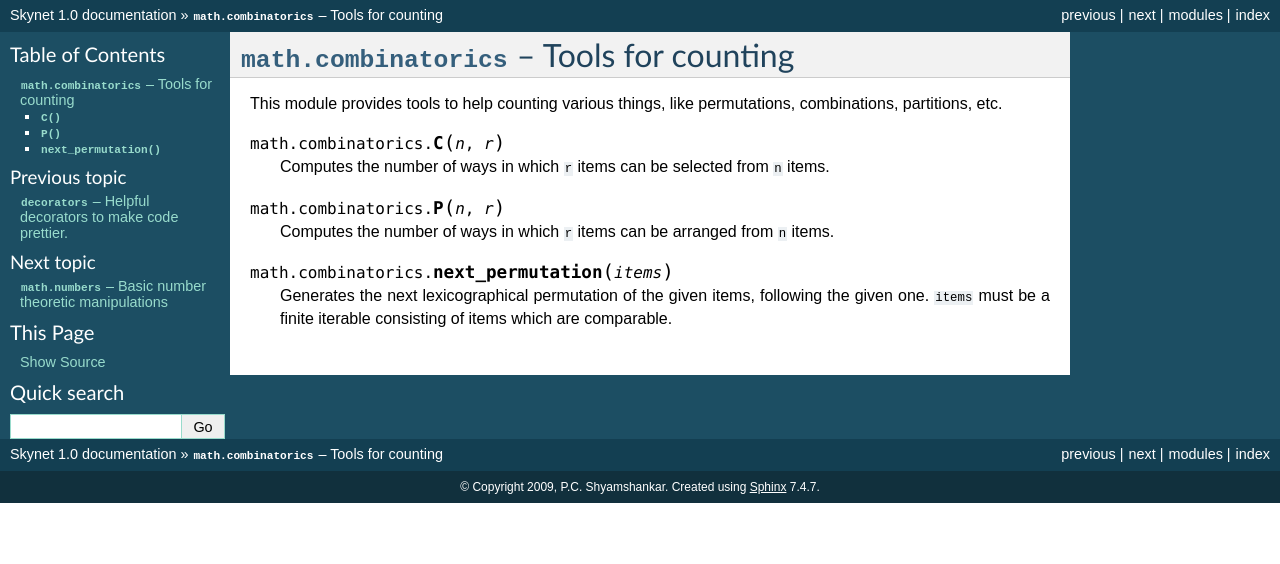
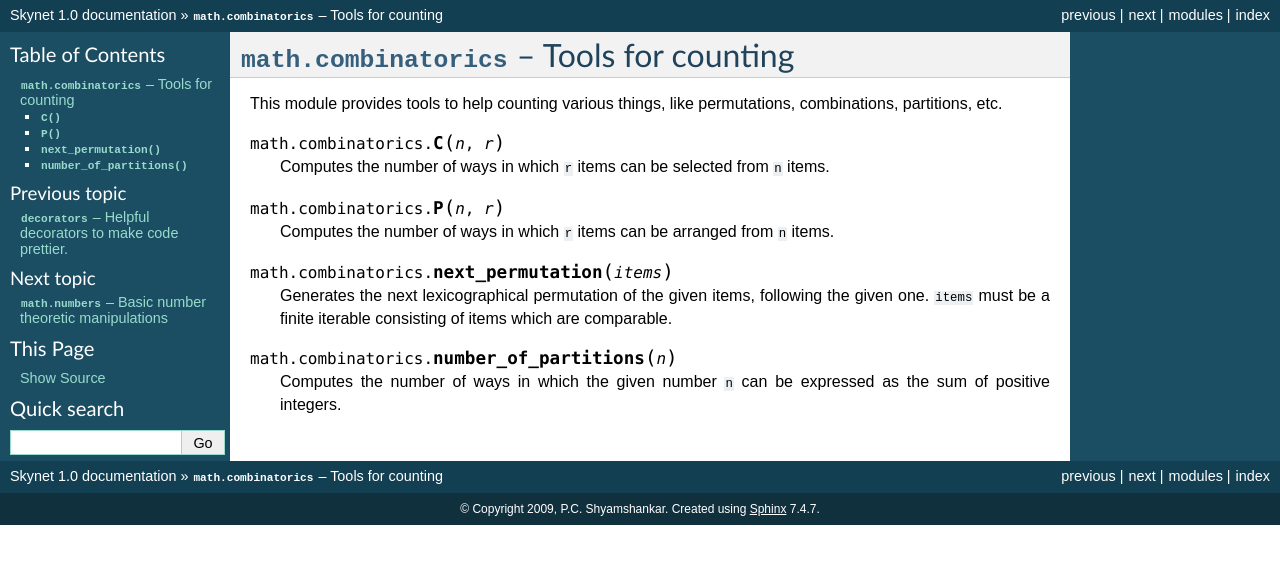
Before and after one commit to sykloid/skynet, a Sphinx documentation site: the page built from doc/source/math/combinatorics.rst, in a window 1280 px wide. Shown: the top 564 px of the page. Built offline with Sphinx 7.4.7, drawn with Linux system fonts in a browser that asks for light colours; formulas are drawn with MathJax 3.

Commit message:
Added documentation for number_of_partitions.

```diff
--- a/doc/source/math/combinatorics.rst
+++ b/doc/source/math/combinatorics.rst
@@ -24,3 +24,8 @@ combinations, partitions, etc.
     Generates the next lexicographical permutation of the given items,
     following the given one. ``items`` must be a finite iterable consisting of
     items which are comparable.
+
+.. function:: number_of_partitions(n)
+
+    Computes the number of ways in which the given number ``n`` can be
+    expressed as the sum of positive integers.
```
